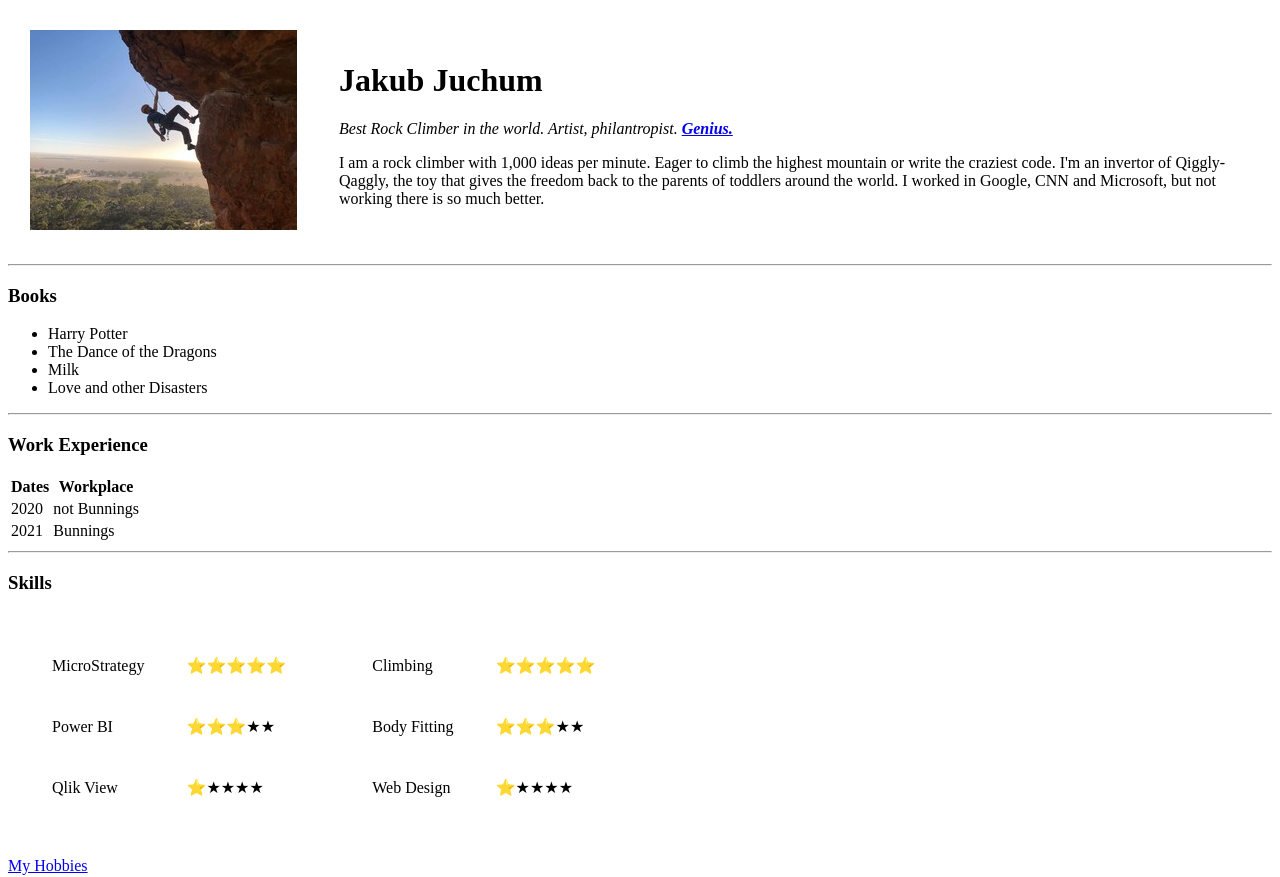
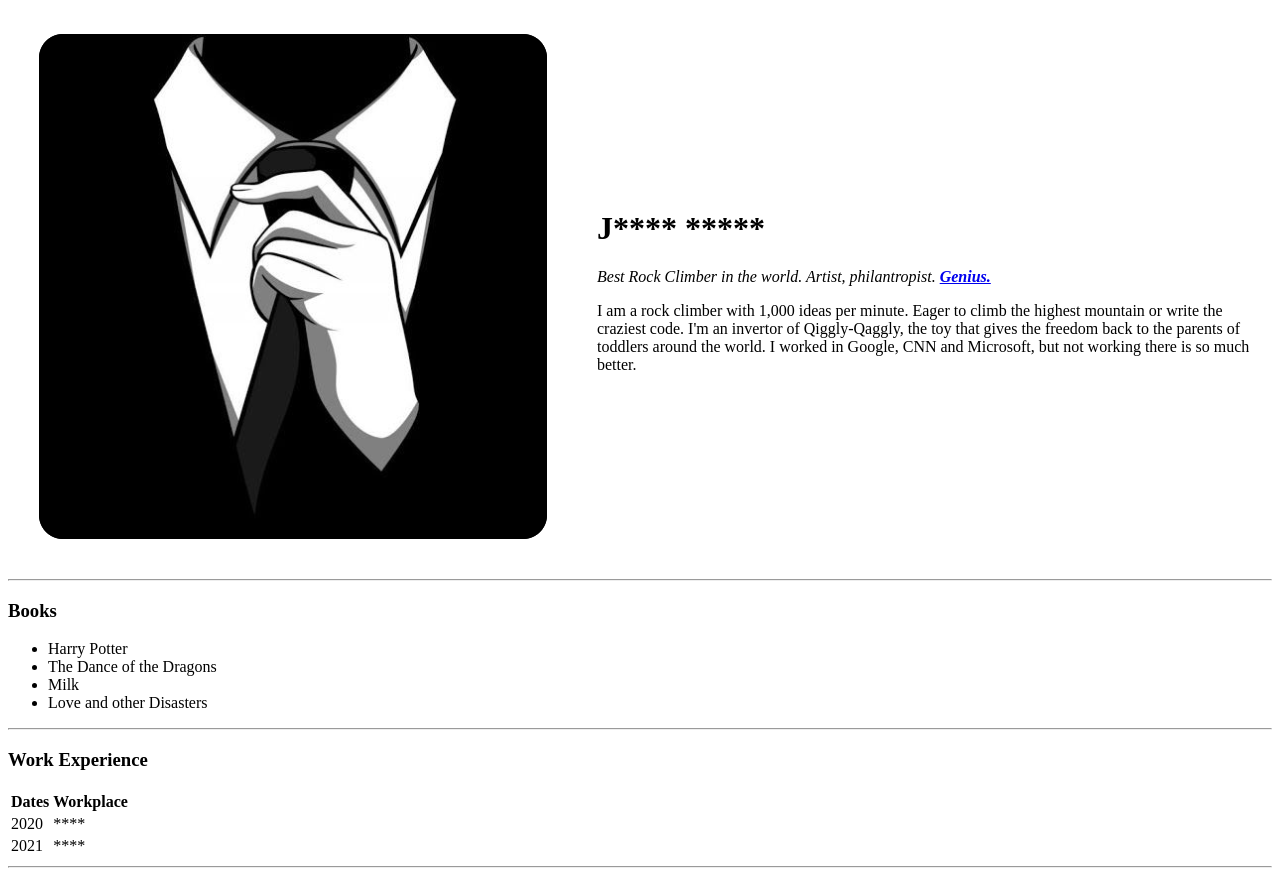
Before and after one commit to uczesieweba/cv, a plain HTML site: page index.html in a window 1280 px wide. Shown: the top 877 px of the page. Drawn offline with Linux system fonts and the light colour scheme.

Commit message:
anonymised my pages

```diff
--- a/index.html
+++ b/index.html
@@ -9,9 +9,9 @@
 <body>
   <table cellpadding="20">
     <tr>
-      <td> <img src="jakub.jpg" alt="Jakubs profile picture" /></td>
+      <td> <img src="profilepic.png" alt="****** profile picture" /></td>
       <td>
-        <h1>Jakub Juchum</h1>
+        <h1>J**** *****</h1>
         <p><em>Best Rock Climber in the world. Artist, philantropist. <strong><a href="https://en.wikipedia.org/wiki/Genius">Genius.</a></strong></em></p>
         <p>I am a rock climber with 1,000 ideas per minute. Eager to climb the highest
           mountain or write the craziest code. I'm an invertor of Qiggly-Qaggly, the toy that
@@ -43,12 +43,12 @@
     </tr>
     <tr>
       <td>2020</td>
-      <td>not Bunnings</td>
+      <td>****</td>
     </tr>
 
     <tr>
       <td>2021</td>
-      <td>Bunnings</td>
+      <td>****</td>
     </tr>
   </table>
 <hr>
@@ -58,15 +58,15 @@
       <td>
         <table cellpadding="20">
     <tr>
-      <td>MicroStrategy</td>
+      <td>M*****</td>
       <td>⭐⭐⭐⭐⭐</td>
     </tr>
     <tr>
-      <td>Power BI</td>
+      <td>P*****</td>
       <td>⭐⭐⭐★★</td>
     </tr>
     <tr>
-      <td>Qlik View</td>
+      <td>Q*****</td>
       <td>⭐★★★★</td>
     </tr>
   </table>
@@ -78,7 +78,7 @@
         <td>⭐⭐⭐⭐⭐</td>
       </tr>
       <tr>
-        <td>Body Fitting</td>
+        <td>B**********</td>
         <td>⭐⭐⭐★★</td>
       </tr>
       <tr>
```
Also changed, not shown: contact.html (+3 -3 lines), hobbies.html (+1 -1 lines), profilepic.PNG (added).
